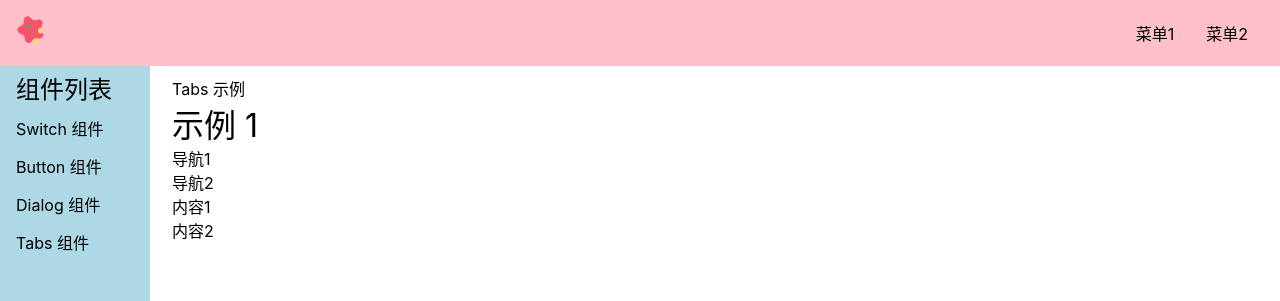
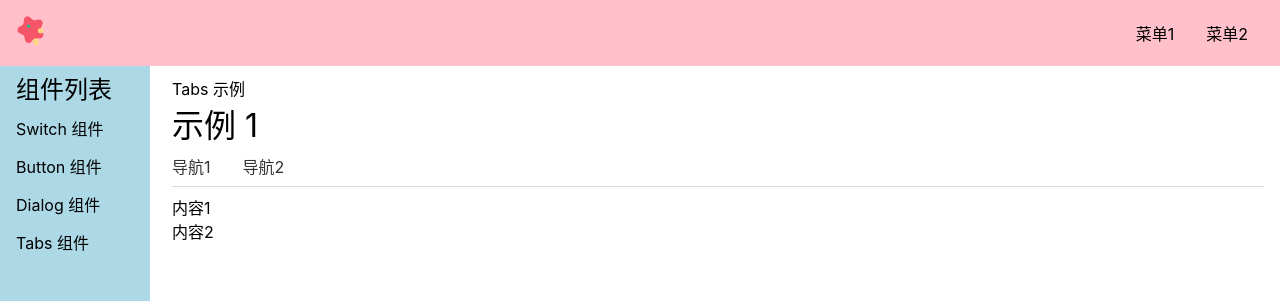
Before and after one commit to EvelynWXY/jelly-ui, a Vue app: page /#/doc/tabs in a window 1280 px wide. Shown: the top 301 px of the page. Built offline with nearby package versions, Linux system fonts and the light colour scheme.

Commit message:
Tabs css 1

```diff
--- a/src/libs/Tabs.vue
+++ b/src/libs/Tabs.vue
@@ -1,10 +1,17 @@
 <template>
-    <div>
-        <div v-for="(t, index) in titles" :key="index">{{ t }}</div>
-        <component v-for="(c, index) in defaults" :is="c" :key="index" />
+    <div class="xingzi-tabs">
+        <div class="xingzi-tabs-nav">
+            <div class="xingzi-tabs-nav-item" v-for="(t, index) in titles" :key="index">{{ t }}</div>
+
+        </div>
+        <div class="xingzi-tabs-content">
+            <component class="xingzi-tabs-content-item" v-for="(c, index) in defaults" :is="c" :key="index" />
+
+        </div>
 
     </div>
 </template>
+
 <script lang="ts">
 import { title } from 'process'
 import Tab from './Tab.vue'
@@ -27,3 +34,35 @@ export default {
     }
 }
 </script>
+
+<style lang="scss" >
+$blue: #40a9ff;
+$color: #333;
+$border-color: #d9d9d9;
+
+.xingzi-tabs {
+    &-nav {
+        display: flex;
+        color: $color;
+        border-bottom: 1px solid $border-color;
+
+        &-item {
+            padding: 8px 0;
+            margin: 0 16px;
+            cursor: pointer;
+
+            &:first-child {
+                margin-left: 0;
+            }
+
+            &.selected {
+                color: $blue;
+            }
+        }
+    }
+
+    &-content {
+        padding: 8px 0;
+    }
+}
+</style>
```
